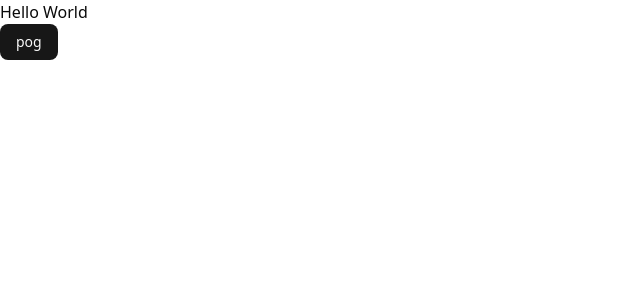
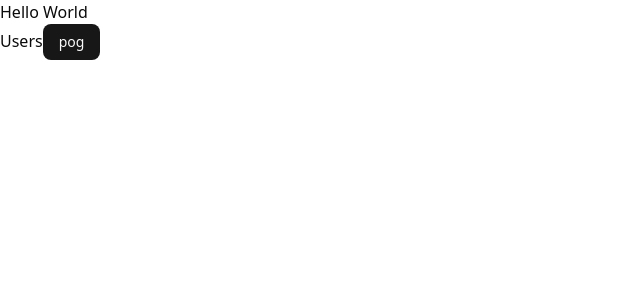
Before and after one commit to notkrises/next-app, a Next.js app: page / in a window 1280 px wide. Shown: the top 300 px of the page, without its empty margins (0-640 px from the left). Built offline with nearby package versions, Linux system fonts and the light colour scheme.

Commit message:
Creating routing and navigation

```diff
--- a/app/page.tsx
+++ b/app/page.tsx
@@ -1,10 +1,13 @@
 import { Button } from "@/components/ui/button";
+import Link from "next/link";
 import Image from "next/image";
 
 export default function Home() {
   return (
     <main>
       <h1>Hello World</h1>
+      <Link href="/users">Users</Link>
+
       <Button>pog</Button>
     </main>
   );
--- /dev/null
+++ b/app/users/new/page.tsx
@@ -0,0 +1,7 @@
+import React from "react";
+
+const NewUserPage = () => {
+  return <div>NewUserPage</div>;
+};
+
+export default NewUserPage;
--- /dev/null
+++ b/app/users/page.tsx
@@ -0,0 +1,8 @@
+import React from "react";
+
+//page.tsx files are conventions which next.js looks for; thus is the only file than can be seen as a page
+const UsersPage = () => {
+  return <div>UsersPage</div>;
+};
+
+export default UsersPage;
```
